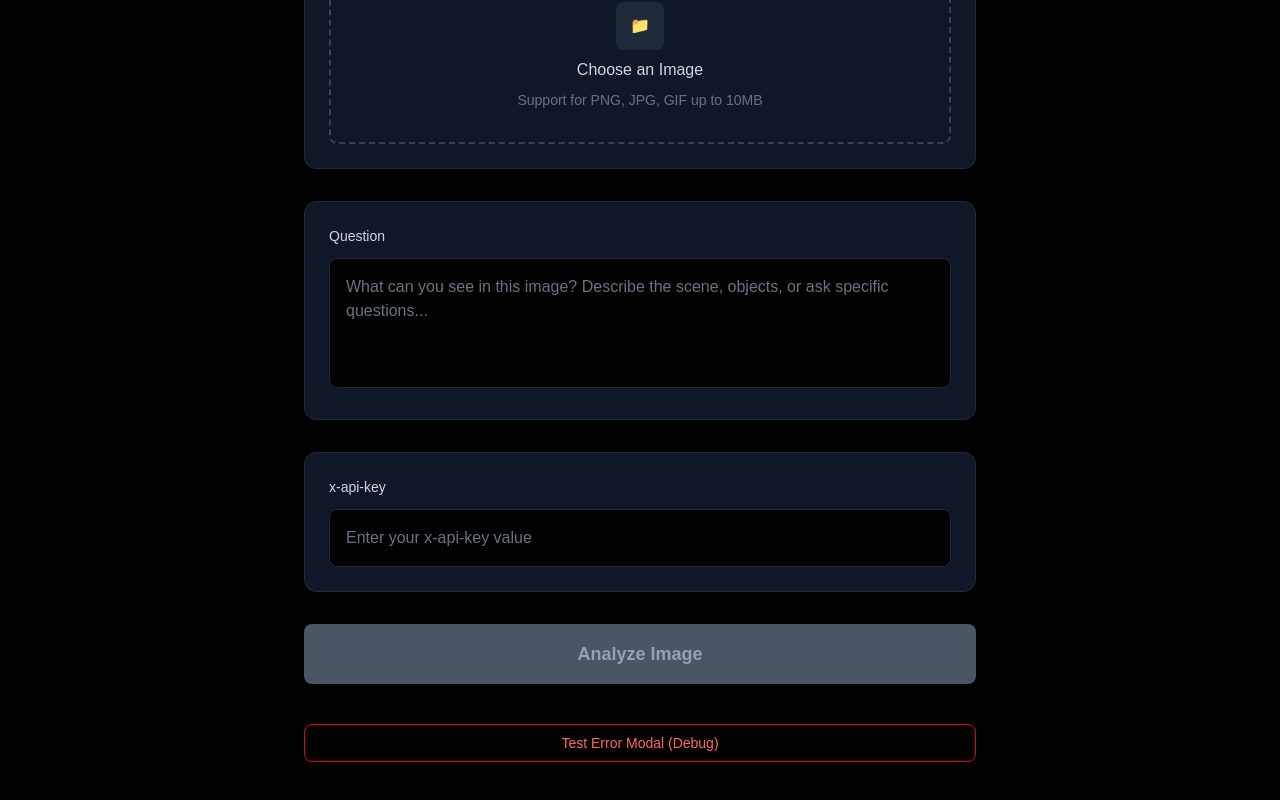
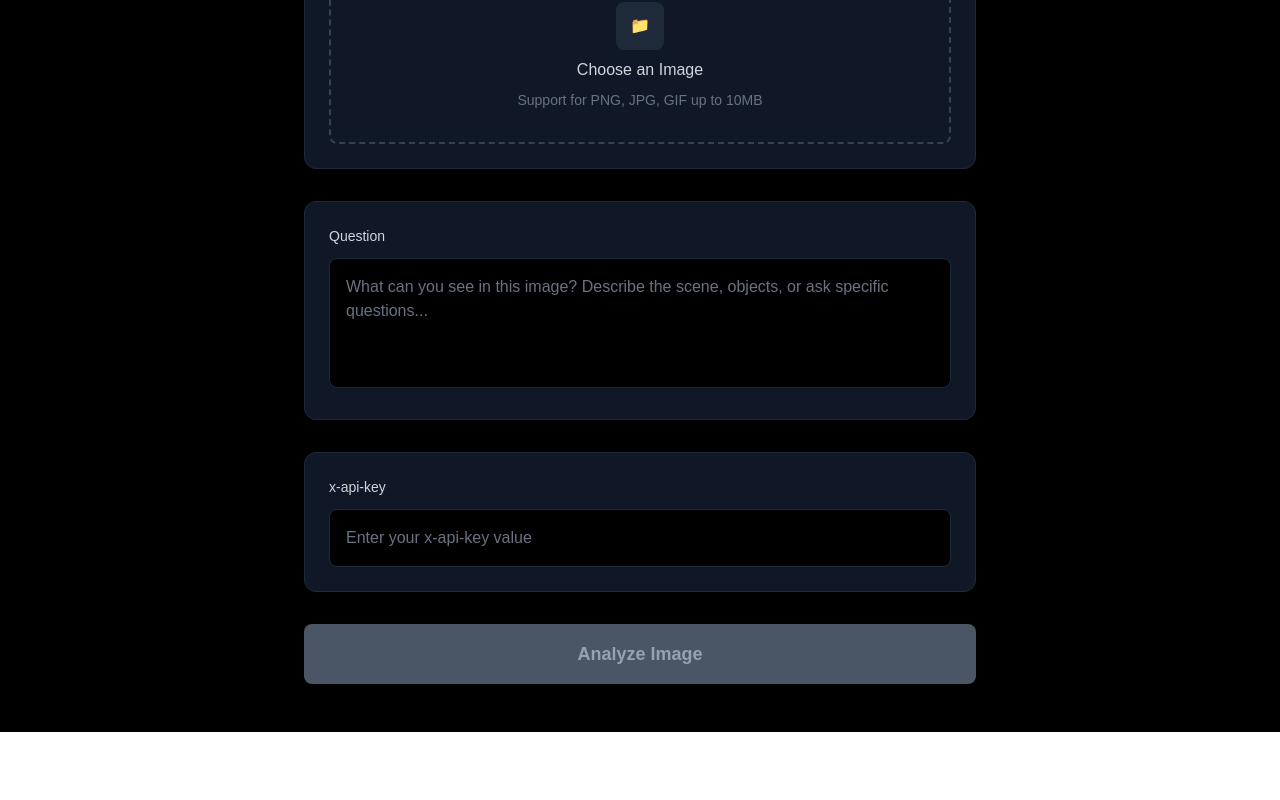
Before and after one commit to rakaso598/msa-image-analyzer-gemini, a Next.js app: page / in a window 1280 px wide. Shown: the part 366-1166 px from the top of the page. After the commit the page ends 1098 px from the top, so only its background shows below. Built offline with nearby package versions, Linux system fonts and the light colour scheme.

Commit message:
fix: remove test error button used for debugging

```diff
--- a/src/app/page.tsx
+++ b/src/app/page.tsx
@@ -216,8 +216,8 @@ function HomePage() {
             <button
               type="submit"
               className={`w-full py-4 px-6 rounded-lg font-semibold text-lg transition-all ${isLoading
-                  ? 'bg-gray-700 text-white cursor-wait'
-                  : 'bg-white text-black hover:bg-gray-100 hover:scale-[1.02] active:scale-[0.98]'
+                ? 'bg-gray-700 text-white cursor-wait'
+                : 'bg-white text-black hover:bg-gray-100 hover:scale-[1.02] active:scale-[0.98]'
                 } disabled:bg-gray-600 disabled:text-gray-400 disabled:cursor-not-allowed`}
               disabled={!selectedFile || !query || !apiKey || isLoading}
             >
@@ -231,18 +231,7 @@ function HomePage() {
               )}
             </button>
 
-            {/* Test Error Button - 디버깅용 */}
-            <button
-              type="button"
-              onClick={() => {
-                console.log('Testing error modal');
-                setError('This is a test error message');
-                setShowErrorModal(true);
-              }}
-              className="w-full py-2 px-4 rounded-lg border border-red-600 text-red-400 hover:bg-red-600/10 transition-colors text-sm mt-2"
-            >
-              Test Error Modal (Debug)
-            </button>
+
           </form>
 
           {/* Loading State */}
```
